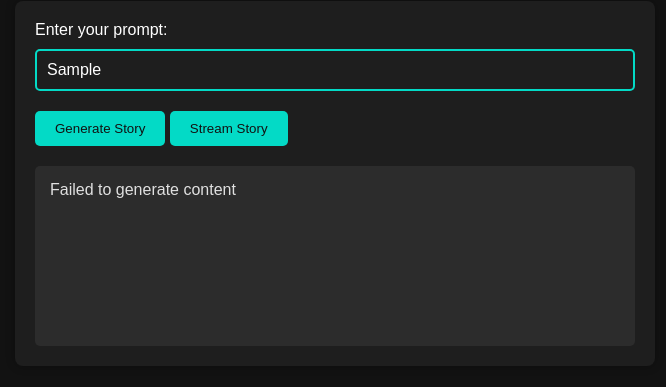
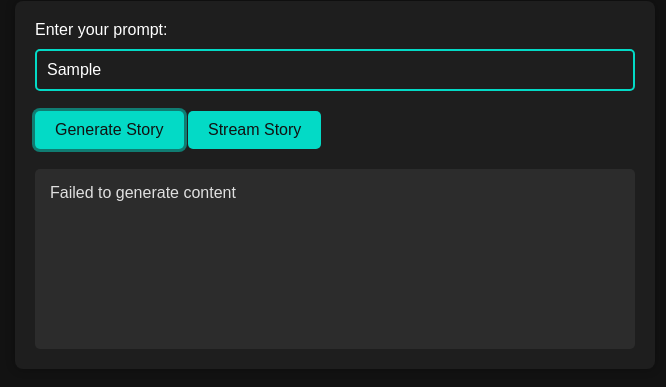
Before and after one commit to vignesh-chaturvedi/gemini-testing, a website: page index.html in a window 1280 px wide. Both pictures are taken after typing "Sample" into the empty fields and a click on the button "Generate Story". Shown: the part 99-486 px from the top of the page, without its empty margins (305-971 px from the left). Drawn offline with nearby package versions, Linux system fonts and the light colour scheme; no server answers.

Commit message:
UI Improvement --> Button

```diff
--- a/styles.css
+++ b/styles.css
@@ -72,9 +72,25 @@ button {
   border-radius: 5px;
   cursor: pointer;
   margin-top: 10px;
+  font-size: 16px;
+  transition: background-color 0.3s, transform 0.2s, box-shadow 0.2s;
 }
+
 button:hover {
   background-color: #018786;
+  transform: translateY(-2px);
+  box-shadow: 0 4px 6px rgba(0, 0, 0, 0.2);
+}
+
+button:active {
+  background-color: #03dac6;
+  transform: translateY(0);
+  box-shadow: 0 2px 4px rgba(0, 0, 0, 0.2);
+}
+
+button:focus {
+  outline: none;
+  box-shadow: 0 0 0 3px rgba(3, 218, 198, 0.5);
 }
 
 label {
```
